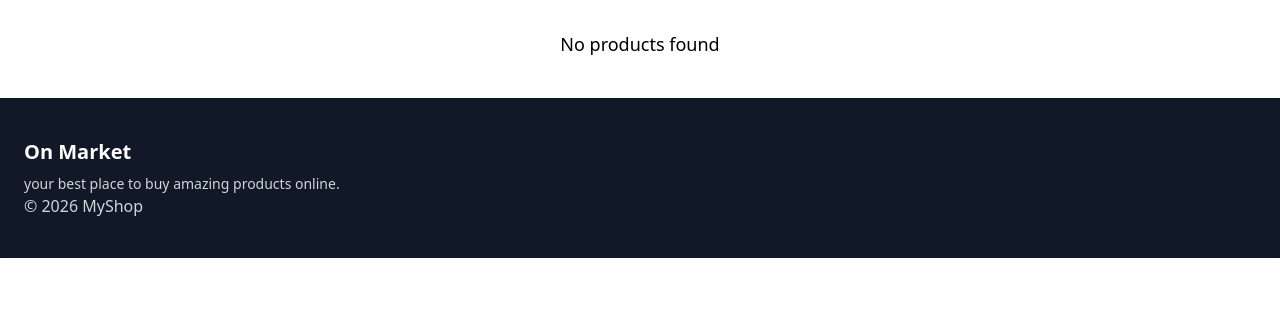
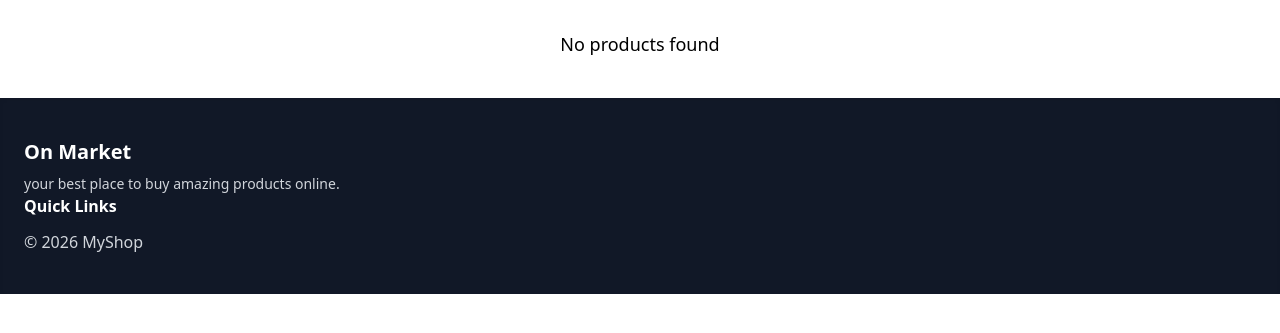
Before and after one commit to ALTUM-02/on_market, a Django app: page / in a window 1280 px wide. Shown: the part 170-503 px from the top of the page. Run offline with Django 4.2, Linux system fonts and the light colour scheme; data that the repository does not hold is empty; some libraries are stand-ins or nearby versions.

Commit message:
new change

```diff
--- a/media/Projects/on_market/templates/base/footer.html
+++ b/media/Projects/on_market/templates/base/footer.html
@@ -8,5 +8,8 @@
                 your best place to buy amazing products online.
             </p>
         </div>
+
+        <div>
+            <h3 class="text-white font-semibold mb-3">Quick Links</h3>
     © 2026 MyShop
 </footer>
```
